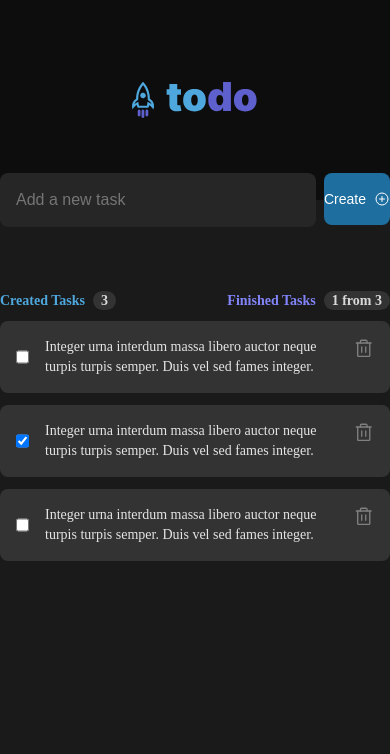
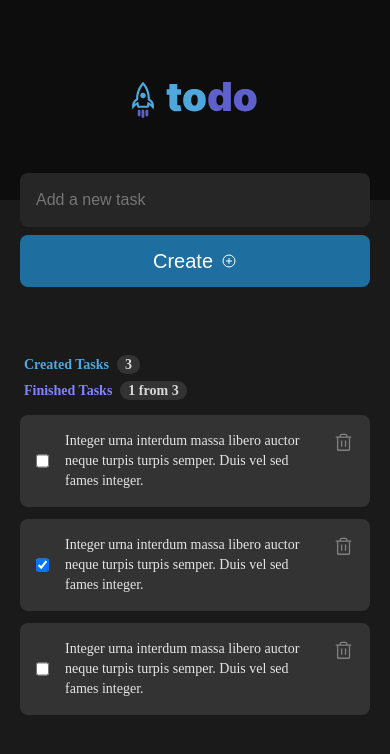
Before and after one commit to ThiagoLG/todo-list, a React (Vite) app: page / in a window 390 px wide. Shown: the top 754 px of the page. Built offline with nearby package versions, Linux system fonts and the light colour scheme.

Commit message:
applying responsitivy to the page

```diff
--- a/src/App.module.scss
+++ b/src/App.module.scss
@@ -69,6 +69,7 @@ main {
   .taskContainer {
     display: grid;
     gap: 0.75rem;
+
     .taskHeader {
       display: flex;
       justify-content: space-between;
@@ -130,3 +131,38 @@ main {
 
   }
 }
+
+@media (max-width: 768px) {
+  main {
+    padding: 0 1.25rem 1.25rem 1.25rem;
+
+    form {
+      .formGroup {
+        flex-direction: column;
+
+        input,
+        button {
+          width: 100%;
+        }
+
+        button {
+          font-size: 1.25rem;
+        }
+      }
+    }
+  }
+}
+
+@media (max-width: 460px) {
+  main {
+    .taskContainer {
+      .taskHeader {
+        flex-direction: column;
+
+        .infoLabel {
+          padding: 0.25rem;
+        }
+      }
+    }
+  }
+}
```
